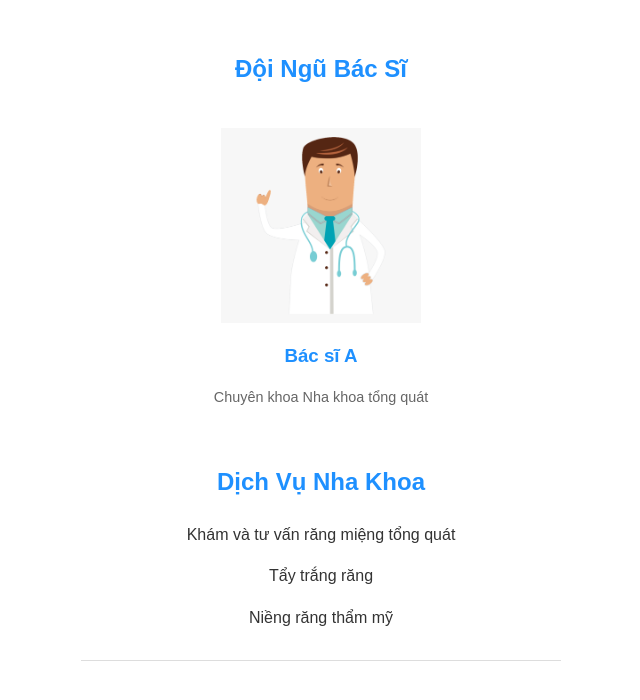
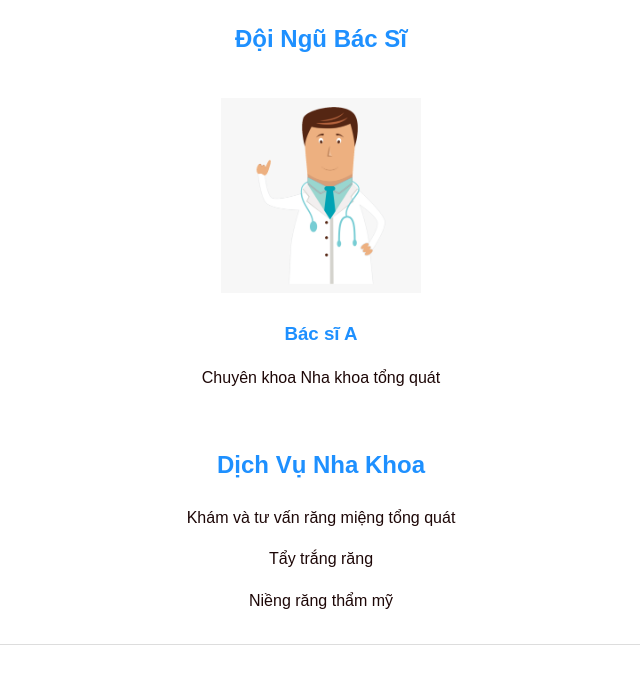
Before and after one commit to moniaoter-ship-it/Nguy-n-Vi-t-Duc-B25DTCN160-ss5-html-css, a plain HTML site: page giao dien web ss5/btvn/bt6 ss5.html in a window 1280 px wide. Shown: the whole page, without its empty margins (319-959 px from the left). Drawn offline with Linux system fonts and the light colour scheme; files whose address does not match are found by name.

Commit message:
Add files via upload

```diff
--- a/giao dien web ss5/btvn/bt6.css
+++ b/giao dien web ss5/btvn/bt6.css
@@ -2,12 +2,7 @@ body {
     font-family: Arial, sans-serif;
     text-align: center;
     line-height: 1.6;
-    color: #333;
-}
-
-.container {
-    max-width: 600px;
-    margin: 50px auto;
+    color: #1d0707;
 }
 
 .title-blue {
@@ -17,29 +12,16 @@ body {
 
 .doctor-card {
     padding: 20px;
-    transition: background-color 0.3s ease;
+    transition: background-color;
     margin-bottom: 20px;
 }
-
-.doctor-card:hover {
-    background-color: #e6f7ff;
-}
-
 .doctor-card img {
     width: 200px;
-    height: auto;
-    display: block;
-    margin: 0 auto 15px;
 }
 
 .doctor-name {
     color: #1e90ff;
     margin-bottom: 5px;
-}
-
-.specialty {
-    font-size: 0.9em;
-    color: #666;
 }
 
 .divider {
```
Also changed, not shown: giao dien web ss5/btvn/bt7.css (+2 -18 lines).
